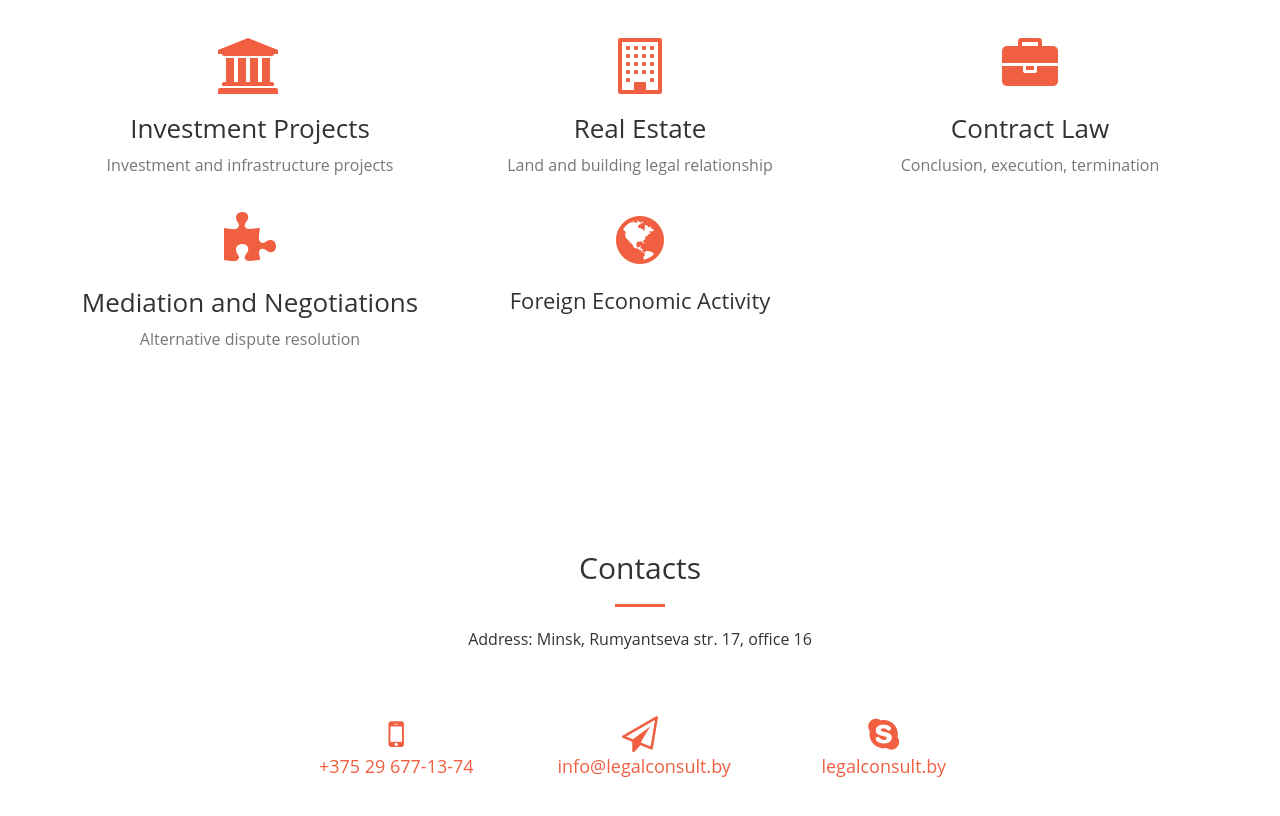
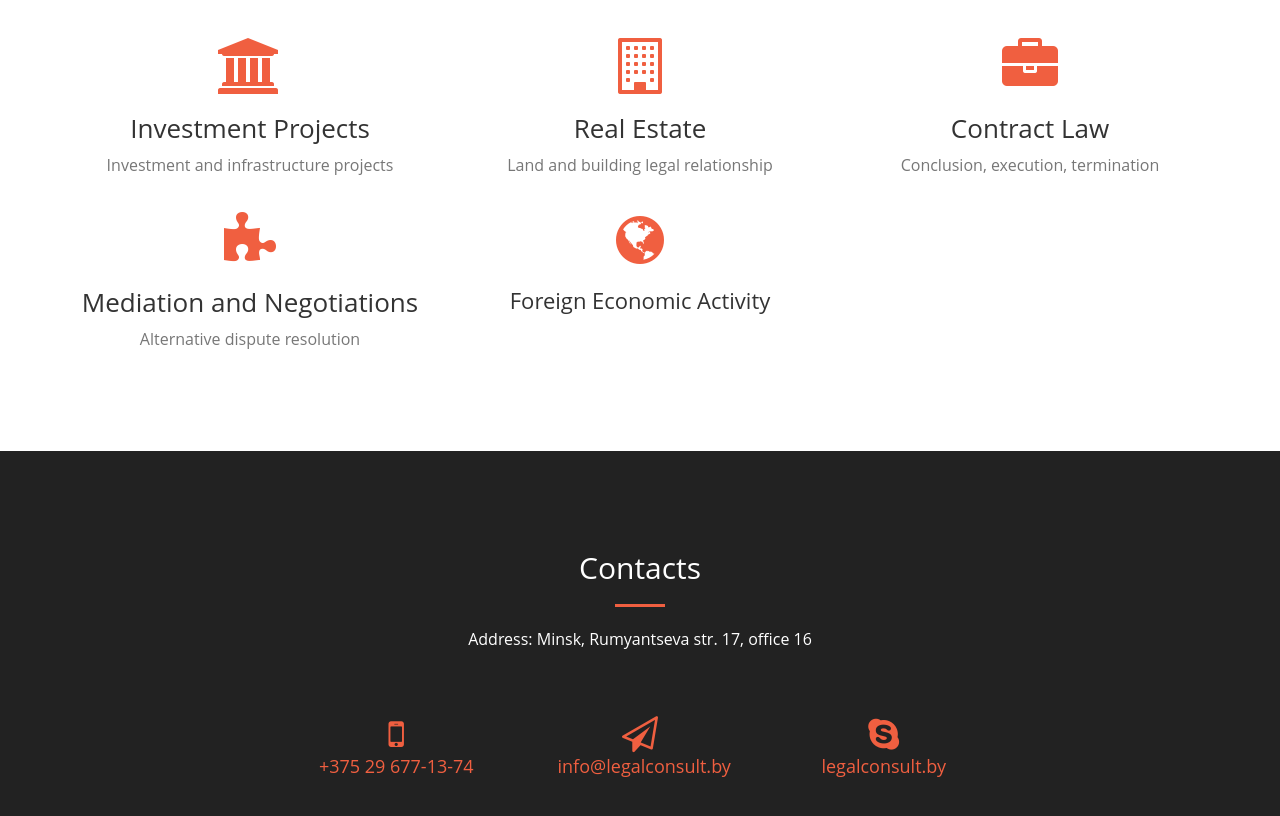
Before and after one commit to legalconsultby/legalconsult.github.io, a plain HTML site: page en/index.html in a window 1280 px wide. Shown: the part 1622-2438 px from the top of the page. Drawn offline with Linux system fonts and the light colour scheme.

Commit message:
darker footer

```diff
--- a/en/index.html
+++ b/en/index.html
@@ -671,7 +671,7 @@ width="50" height="50" alt="" />
 
 
 
-    <section id="contact">
+    <section id="contact" class="bg-dark">
         <div class="container">
             <div class="row">
                 <div class="col-lg-8 col-lg-offset-2 text-center">
```
Also changed, not shown: index.html (+1 -1 lines).
